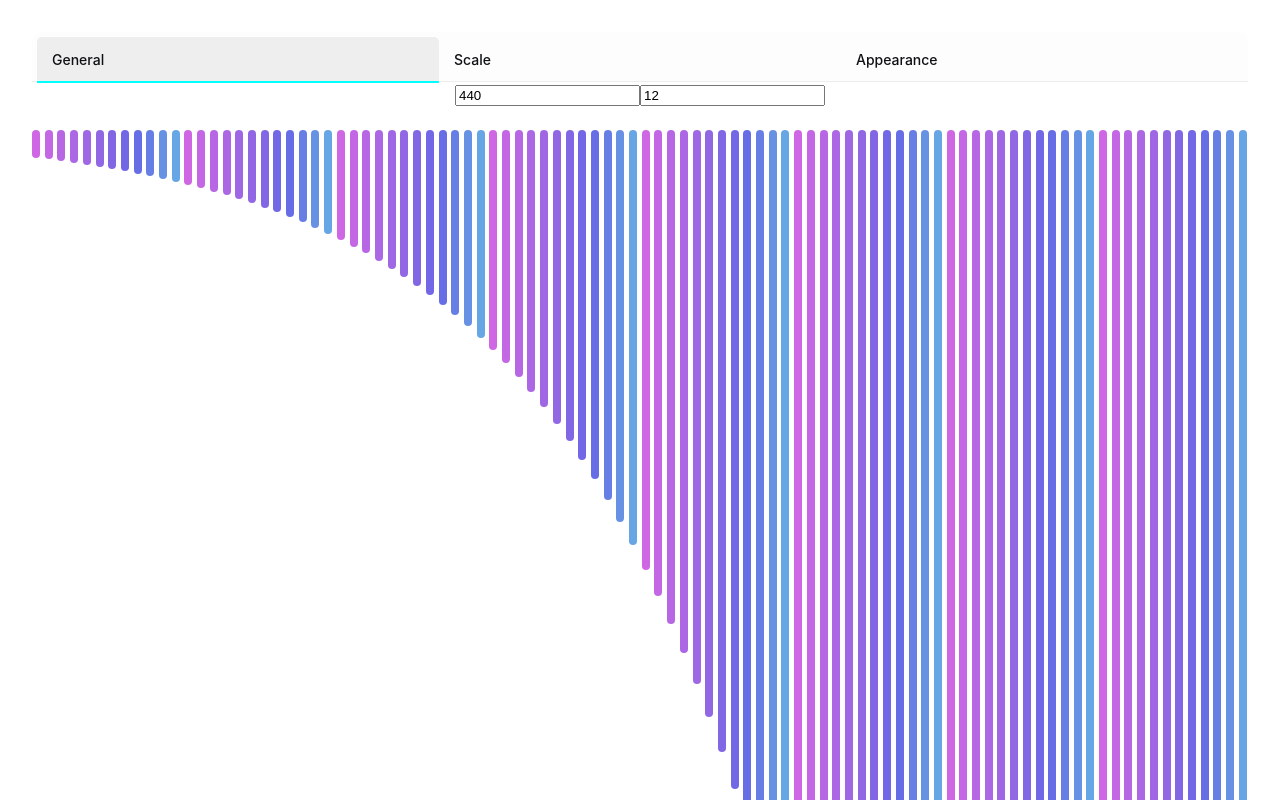
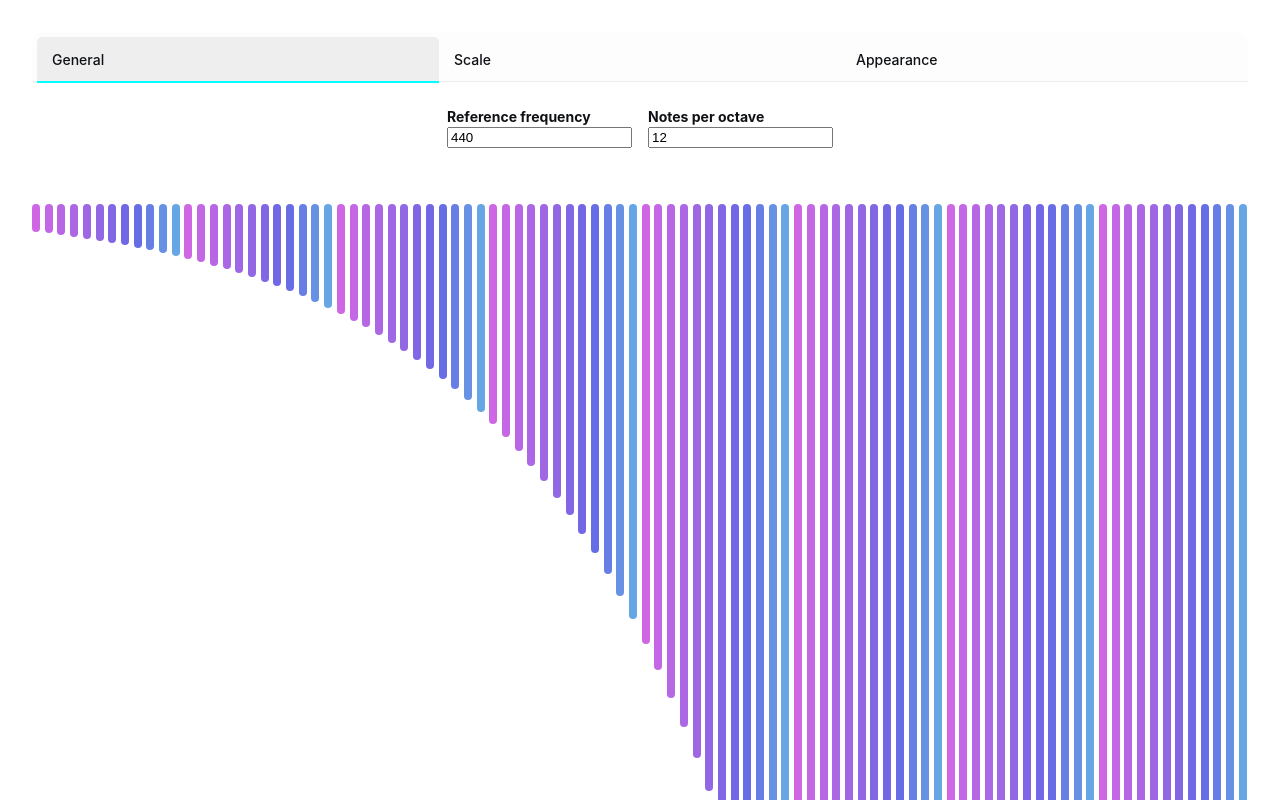
Before and after one commit to aacheng17/mere-music, a React (Vite) app: page / in a window 1280 px wide. Shown: the top 800 px of the page. Built offline with nearby package versions, Linux system fonts and the light colour scheme.

Commit message:
IntInput component

```diff
--- /dev/null
+++ b/src/components/IntInput.tsx
@@ -0,0 +1,72 @@
+import { motion } from "motion/react"
+import React from "react"
+
+const stringToInt = (s: string) => {
+  s = s.trim()
+  s = s.replace(/^0+/, "") || "0"
+  const n = Math.floor(Number(s))
+  return n !== Infinity && String(n) === s && n >= 0 ? n : NaN
+}
+
+export const IntInput = (props: { label: string, value: number, onChange: (value: number) => void, min: number, max: number }) => {
+  const { label, onChange, min, max } = props
+
+  const [ value, setValue ] = React.useState(props.value.toString())
+
+  const getInvalidMessage = React.useCallback((n: number) => {
+    if (n > max) return `max ${max}`
+    if (n < min) return `min ${min}`
+    return undefined
+  }, [max, min])
+
+  const invalidDiv = React.useMemo(() => {
+    const message = getInvalidMessage(stringToInt(value))
+    return message ? <motion.div style={intinputInvalid}>{message}</motion.div> : null
+  }, [getInvalidMessage, value])
+
+  const handleChange = React.useCallback((e: React.ChangeEvent<HTMLInputElement>) => {
+    const s = e.target.value
+    const n = stringToInt(s)
+    if (isNaN(n)) return
+    setValue(s)
+    if (getInvalidMessage(n)) return
+    onChange(n)
+  }, [getInvalidMessage, onChange])
+
+  const handleKeyDown = React.useCallback((e: React.KeyboardEvent<HTMLInputElement>) => {
+    if (e.key === 'Enter' && !invalidDiv) e.target.blur()
+    if (e.key === 'Escape') e.target.blur()
+  }, [invalidDiv])
+
+  const handleBlur = React.useCallback(() => {
+      setValue(props.value.toString())
+  }, [props.value])
+
+  return <motion.div style={intinput}>
+    <motion.div style={intinputLabel}>{label}</motion.div>
+    <motion.input
+      className='mm-intinput-input'
+      type="number"
+      value={value}
+      onChange={handleChange}
+      onKeyDown={handleKeyDown}
+      onBlur={handleBlur}
+    />
+    {invalidDiv}
+  </motion.div>
+}
+
+const intinput: React.CSSProperties = {
+  display: 'flex',
+  flexDirection: 'column',
+  alignItems: 'flex-start'
+}
+
+const intinputLabel: React.CSSProperties = {
+  fontSize: '14px',
+  fontWeight: '700'
+}
+
+const intinputInvalid: React.CSSProperties = {
+  fontSize: '12px'
+}
--- a/src/components/StringSettings.tsx
+++ b/src/components/StringSettings.tsx
@@ -1,6 +1,7 @@
 import React from "react";
 import { AnimatePresence, motion } from "motion/react"
 import { allScaleTypes, ScaleType } from "../Models";
+import { IntInput } from "./IntInput";
 
 export interface IStringSettingsModel {
   referenceNote: number,
@@ -40,11 +41,11 @@ export const StringSettings = (props: {
 
   // GENERAL
   const generalTab = React.useMemo(() => {
-    return <>
-      <motion.input type="number" value={settings.referenceNote} onChange={makeHandleChangeInt('referenceNote', 100, 1000)}/>
-      <motion.input type="number" value={settings.notesPerOctave} onChange={makeHandleChangeInt('notesPerOctave', 1, 20)}/>
-    </>
-  }, [makeHandleChangeInt, settings.notesPerOctave, settings.referenceNote])
+    return <motion.div style={tabBody}>
+      <IntInput label="Reference frequency" value={settings.referenceNote} onChange={(n) => handleChangeSettings({ referenceNote: n })} min={100} max={1000} />
+      <IntInput label="Notes per octave" value={settings.notesPerOctave} onChange={(n) => handleChangeSettings({ notesPerOctave: n })} min={1} max={20} />
+    </motion.div>
+  }, [handleChangeSettings, settings.notesPerOctave, settings.referenceNote])
 
   // SCALE
   const scaleTab = React.useMemo(() => {
@@ -57,12 +58,12 @@ export const StringSettings = (props: {
         })}
     </motion.select>)
 
-    return <>
+    return <motion.div style={tabBody}>
       {scaleTypeSelect}
       {
         settings.scaleType === ScaleType.JUST && (<>
           <motion.input type="checkbox" checked={settings.powersOf2Only} onChange={makeHandleToggleBool('powersOf2Only')}/>
-          <motion.input type="number" defaultValue={settings.highestDenominator} onChange={makeHandleChangeInt('highestDenominator', 8, 32)}/>
+          <IntInput label="Highest denominator" value={settings.highestDenominator} onChange={(n) => handleChangeSettings({ highestDenominator: n })} min={8} max={32} />
         </>)
       }
       {
@@ -71,15 +72,15 @@ export const StringSettings = (props: {
           <motion.input type="number" defaultValue={settings.baseDen} onChange={makeHandleChangeInt('baseDen', 100, 1000)}/>
         </>)
       }
-    </>
+    </motion.div>
   }, [handleChangeSettings, makeHandleChangeInt, makeHandleToggleBool, settings.baseDen, settings.baseNum, settings.highestDenominator, settings.powersOf2Only, settings.scaleType])
 
 
   // APPEARANCE
   const appearanceTab = React.useMemo(() => {
-    return <>
+    return <motion.div style={tabBody}>
       <motion.input type="checkbox" checked={settings.logView} onChange={makeHandleToggleBool('logView')}/>
-    </>
+    </motion.div>
   }, [makeHandleToggleBool, settings.logView])
 
   const tabs = React.useMemo(() => [
@@ -119,6 +120,7 @@ export const StringSettings = (props: {
     <main style={iconContainer}>
       <AnimatePresence mode="wait">
         <motion.div
+          style={{ width: "100%" }}
           key={tabs[selectedTab].label}
           initial={{ y: 10, opacity: 0 }}
           animate={{ y: 0, opacity: 1 }}
@@ -190,4 +192,16 @@ const iconContainer: React.CSSProperties = {
     justifyContent: "center",
     alignItems: "center",
     flex: 1,
+    backgroundColor: "white"
 }
+
+const tabBody: React.CSSProperties = {
+  width: "100%",
+  display: "flex",
+  flexDirection: "row",
+  justifyContent: "center",
+  gap: "16px",
+  paddingTop: "24px",
+  paddingBottom: "32px",
+  color: "#0f1115"
+}
```
